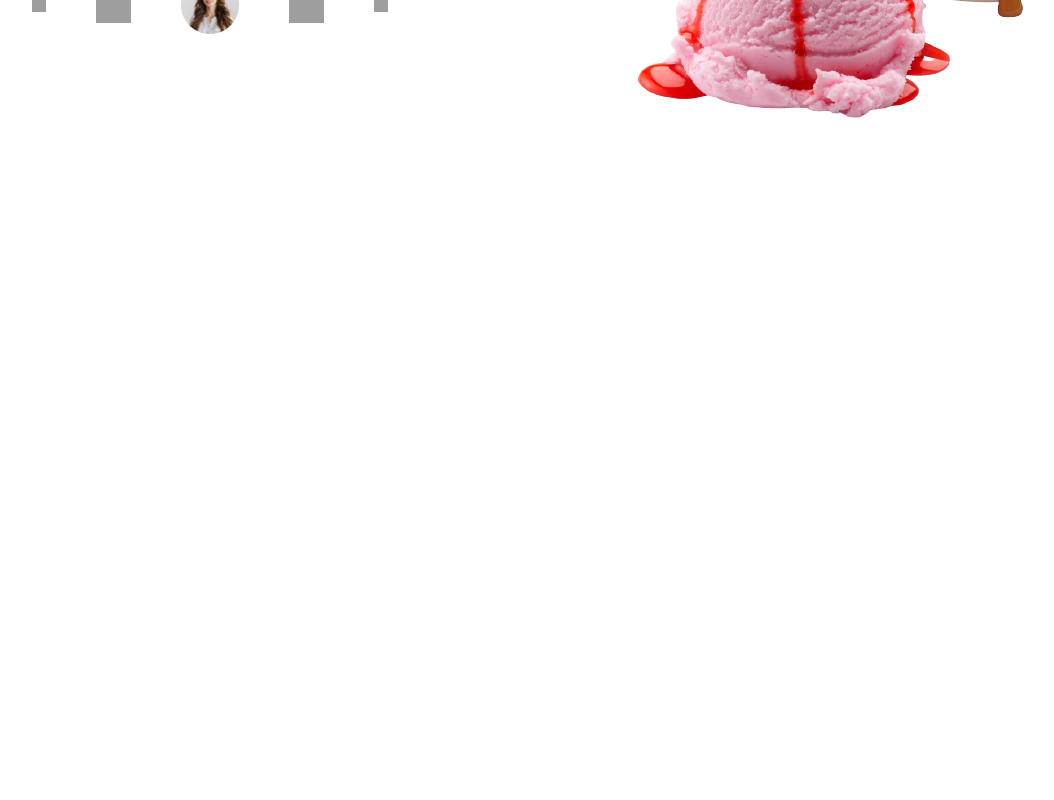
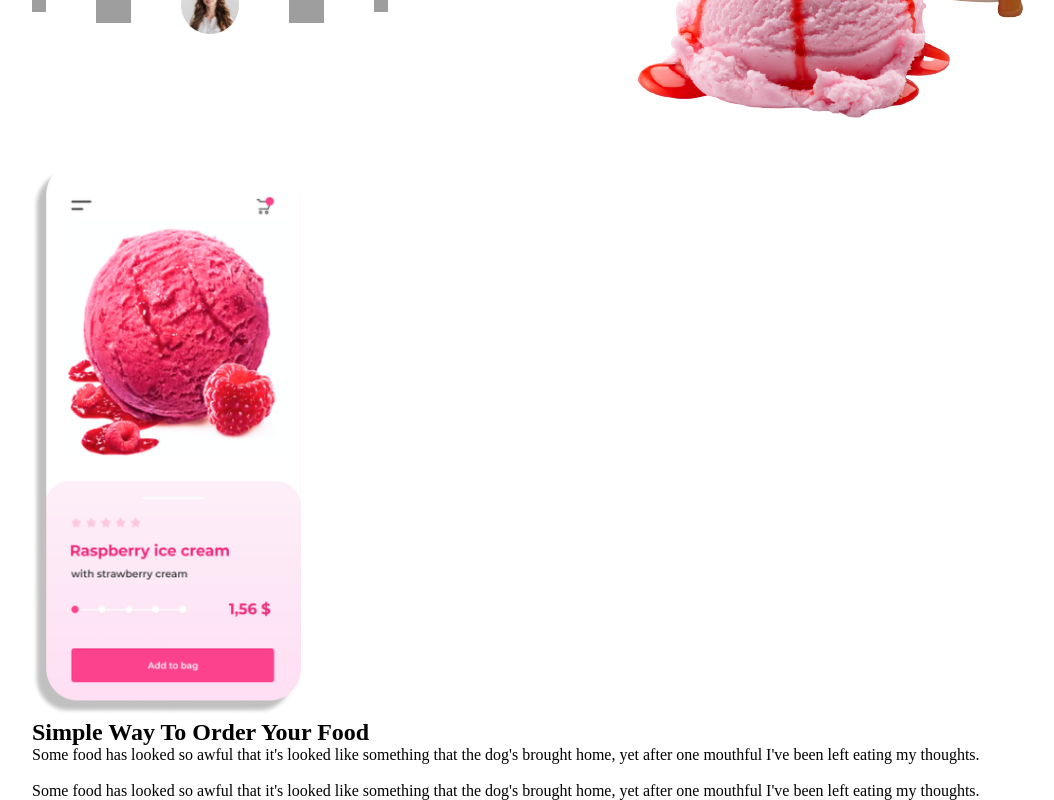
Before and after one commit to Shukurov2009/Vanilla-Project, a React (Vite) app: page / in a window 1280 px wide. Shown: the part 1943-2743 px from the top of the page, without its empty margins (48-1102 px from the left). Before the commit the page ends 2106 px from the top, so only its background shows below. Built offline with nearby package versions, Linux system fonts and the light colour scheme; grey boxes are pictures that could not be loaded; a web font is replaced by a local one.

Commit message:
app created

```diff
--- a/src/App.jsx
+++ b/src/App.jsx
@@ -1,3 +1,4 @@
+import { Apps } from "./components/Apps"
 import { Header } from "./components/Header"
 import { Hero } from "./components/Hero"
 import { Product2 } from "./components/Product2"
@@ -14,6 +15,7 @@ function App() {
       <Services/>
       <Product/>
       <Product2/>
+      <Apps/>
       </main>
     </>
   )
--- /dev/null
+++ b/src/components/Apps/index.jsx
@@ -0,0 +1,38 @@
+import React from 'react'
+import "./app.css"
+import phone from "../../assets/img/phone.png"
+// import click from "../../assets/img/click.zip"
+
+export const Apps = () => {
+  return (
+    <>
+    <section>
+        <div className="container">
+            <div className="apps-inner">
+                <ul className="apps-item">
+                <li className="apps-item-list">
+                <div className="apps-box">
+                    <img src={phone} alt="phone" className="apps-box-img" width={269} height={552}/>
+                </div>
+                </li>
+                <li className="apps-item-list">
+                <h2 className="apps-list-text">
+                Simple Way To Order Your Food
+                </h2>
+                <p className="apps-list-mini-text">
+                Some food has looked so awful that it's looked like something that the dog's brought home, yet after one mouthful I've been left eating my thoughts.
+                </p>
+                </li>
+                <li className="apps-item-list">
+                    <img src="" alt="" className="apps-item-list-img" />
+                <p className="apps-list-mini-text">
+                Some food has looked so awful that it's looked like something that the dog's brought home, yet after one mouthful I've been left eating my thoughts.
+                </p>
+                </li>
+                </ul>
+            </div>
+        </div>
+    </section>
+    </>
+  )
+}
--- a/src/components/Product2/product2.css
+++ b/src/components/Product2/product2.css
@@ -57,3 +57,5 @@ text-align: left;
 .product2-mini-list-img:nth-child(1){
     margin-left: 0;
 }
+/* .product2-big-img{
+} */
```
Also changed, not shown: src/assets/img/phone.png (added), src/components/Apps/app.css (added), 1 other file (tests, documents, lock files or other folders).
